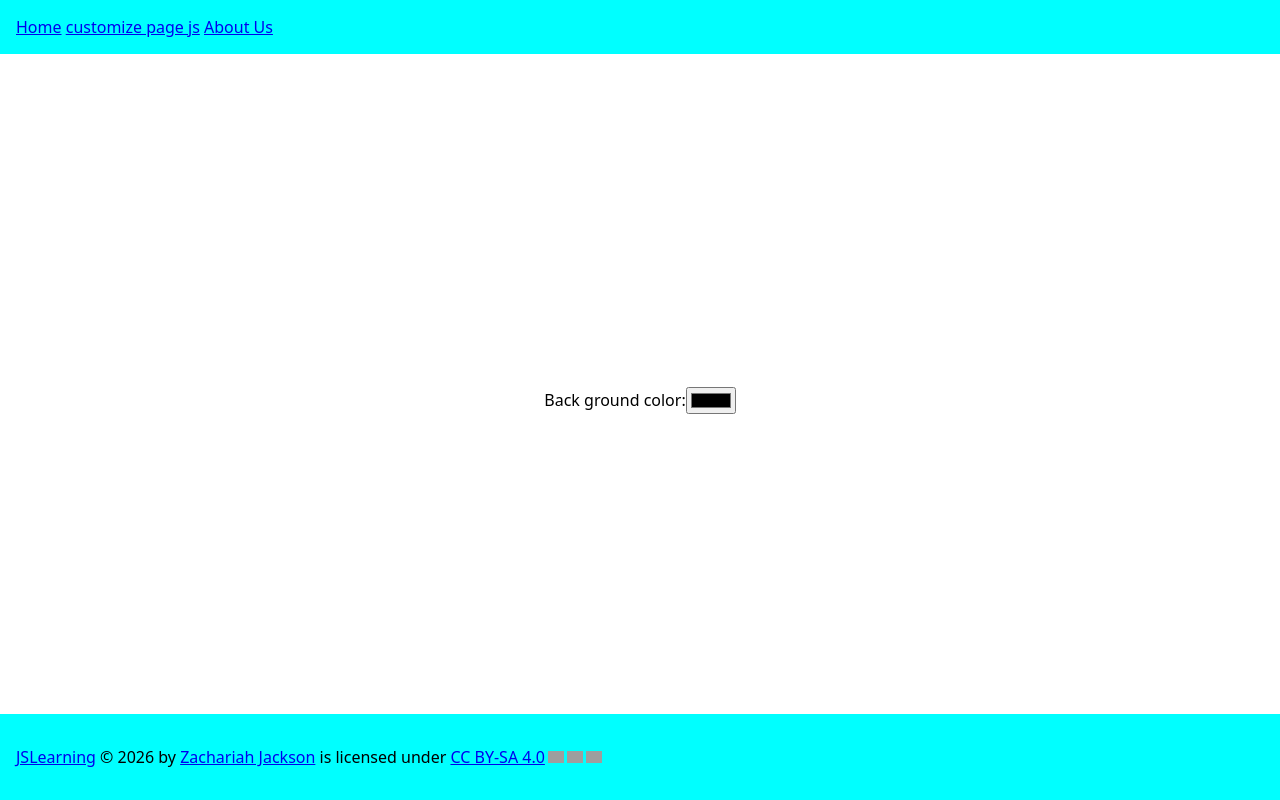
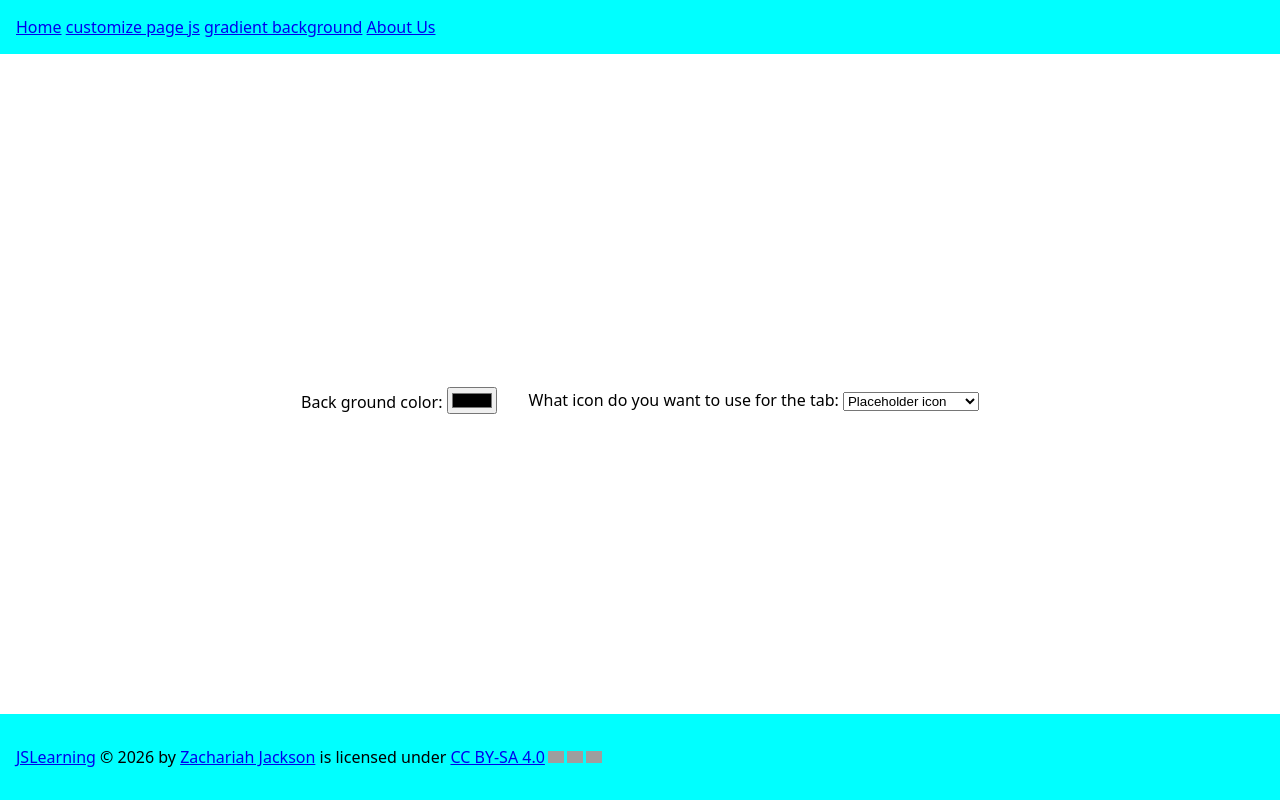
Before and after one commit to dragonruler1000/EComerse-dev, a plain HTML site: page customize.html in a window 1280 px wide. Drawn offline with Linux system fonts and the light colour scheme; grey boxes are pictures that could not be loaded.

Commit message:
made it so you can customize the icon for customize.html and added an animated background. i made it so you can customize the icon for customize.html so now you can select between the place holde icon the rest of the site uses or the terra icon baised on my preferred base color poncho. i also added a page where the background is a blue red gradent where the mid point follows the mouse pointer.

```diff
--- a/customize.html
+++ b/customize.html
@@ -7,21 +7,39 @@
     <link rel="stylesheet" href="style.css">
     <link rel="icon" href="placeholder-favicon.ico">
     <script src="customize.js"></script>
+    <link rel="stylesheet" href="https://fonts.googleapis.com/css?family=">
+    <style>
+
+    </style>
 </head>
 
 <body>
     <header>
-        <div class="top">
-            <nav>
-                <a href="index.html">Home</a>
-                <a href="customize.html">customize page js</a>
-                <a href="about.html">About Us</a>
-            </nav>
+        <nav>
+            <a href="index.html">Home</a>
+            <a href="customize.html">customize page js</a>
+            <a href="gradentbackground.html">gradient background</a>
+            <a href="about.html">About Us</a>
+        </nav>
+    </header>
+    <main class="custom">
+        <div style="padding: 1rem;">
+            <label for="bgcsel">Back ground color:</label>
+            <input type="color" name="background" id="bgcsel" onChange="bgc(this.value);" value="rgb(0 0 0)">
         </div>
-    </header>
-    <main class="center">
-        <label for="bgcsel" style="color: black;">Back ground color:</label>
-        <input type="color" name="background" id="bgcsel" onChange="bgc(this.value);" value="rgb(0 0 0)">
+
+        <div style="padding: 1rem;">
+            <label for="icon">What icon do you want to use for the tab:</label>
+            <select name="icon" id="icon" onChange="setIcon(this.value);">
+                <optgroup label="not made by me">
+                    <option value="placeholder-favicon.ico">Placeholder icon</option>
+                    <option value="terra.png">terra icon</option>
+                </optgroup>
+                <optgroup label="made by me">
+                </optgroup>
+            </select>
+        </div>
+
 
     </main>
     <footer>
--- a/customize.js
+++ b/customize.js
@@ -1,3 +1,15 @@
 function bgc(value) {
   document.body.style.backgroundColor = value
 }
+
+function setIcon(value) {
+  let link = document.querySelector("link[rel~='icon']");
+
+  if (!link) {
+    link = document.createElement("link");
+    link.rel = "icon";
+    document.head.appendChild(link);
+  }
+
+  link.href = value;
+}
--- a/style.css
+++ b/style.css
@@ -99,28 +99,32 @@ body {
 }
 
 header,
-footer{
+footer {
   width: 100%;
   padding: 1rem;
 }
 
-header{
+header {
   position: absolute;
   top: 0;
   left: 0;
   background-color: aqua;
 }
 
-footer{
+footer {
   background-color: aqua;
   color: black;
   position: absolute;
   bottom: 0;
 }
 
-main{
+main {
   flex: 1;
   display: flex;
   justify-content: center;
   align-items: center;
 }
+
+.custom{
+  color: #000;
+}
```
Also changed, not shown: about.html (+6 -7 lines), gradentbackground.html (added, +56 -0 lines), index.html (+1 -0 lines), terra.png (added), terra.txt (added).
